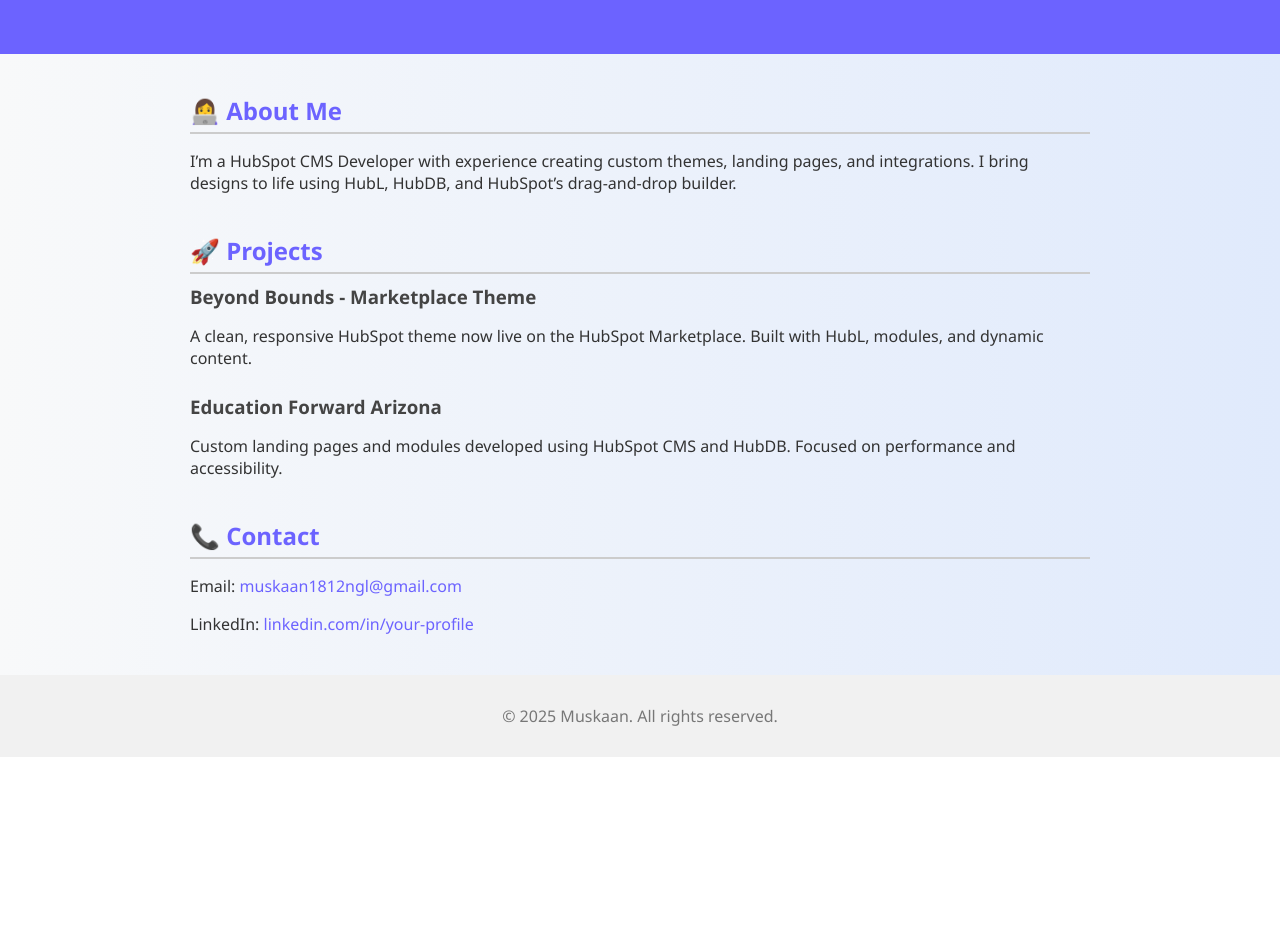
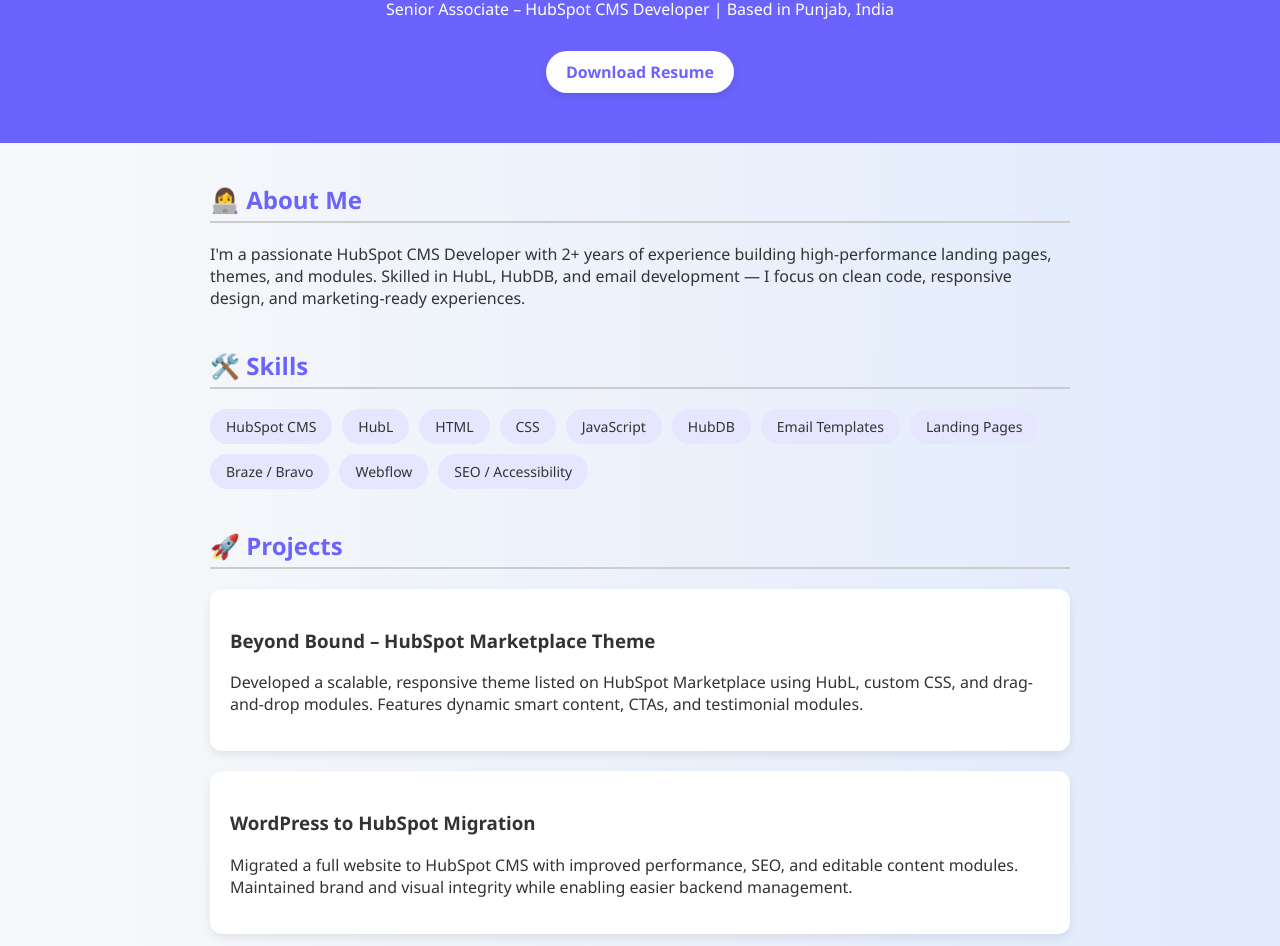
Before and after one commit to rockstar-m/rockstar-m.github.io, a plain HTML site: page index.html in a window 1280 px wide. Shown: the part 157-1103 px from the top of the page. Before the commit the page ends 914 px from the top, so only its background shows below. Drawn offline with Linux system fonts and the light colour scheme.

Commit message:
Update index.html

```diff
--- a/index.html
+++ b/index.html
@@ -2,18 +2,17 @@
 <html lang="en">
 <head>
   <meta charset="UTF-8" />
-  <meta name="viewport" content="width=device-width, initial-scale=1.0" />
+  <meta name="viewport" content="width=device-width, initial-scale=1.0"/>
   <title>Muskaan | HubSpot CMS Developer</title>
   <style>
+    * { box-sizing: border-box; }
     body {
       font-family: 'Segoe UI', sans-serif;
       margin: 0;
-      padding: 0;
       background: linear-gradient(to right, #f8f9fa, #e0eafc);
       color: #333;
       animation: fadeIn 1s ease-in-out;
     }
-
     header {
       background: #6c63ff;
       color: white;
@@ -21,93 +20,160 @@
       padding: 50px 20px;
       animation: slideDown 1s ease;
     }
-
+    header img {
+      width: 150px;
+      height: 150px;
+      border-radius: 50%;
+      object-fit: cover;
+      border: 5px solid white;
+      margin-bottom: 15px;
+    }
     header h1 {
-      font-size: 2.5rem;
+      font-size: 2.2rem;
       margin: 0;
     }
-
     header p {
-      font-size: 1.2rem;
+      font-size: 1rem;
       margin-top: 10px;
     }
-
+    .btn {
+      display: inline-block;
+      margin-top: 15px;
+      background: white;
+      color: #6c63ff;
+      padding: 10px 20px;
+      border-radius: 25px;
+      text-decoration: none;
+      font-weight: bold;
+      box-shadow: 0 4px 8px rgba(0,0,0,0.1);
+      transition: 0.3s ease;
+    }
+    .btn:hover {
+      background: #e0e0ff;
+    }
     section {
       max-width: 900px;
       margin: 40px auto;
       padding: 0 20px;
     }
-
     h2 {
       color: #6c63ff;
-      margin-bottom: 10px;
       border-bottom: 2px solid #ccc;
       padding-bottom: 5px;
+      margin-bottom: 20px;
       animation: fadeIn 1s ease;
     }
-
-    .project, .contact {
-      margin-bottom: 25px;
+    .project-card, .skills-list, .contact {
       animation: fadeInUp 1s ease;
     }
-
-    .project h3 {
-      margin: 0;
-      color: #444;
+    .project-card {
+      background: white;
+      border-radius: 12px;
+      padding: 20px;
+      margin-bottom: 20px;
+      box-shadow: 0 4px 10px rgba(0,0,0,0.08);
+      transition: transform 0.3s;
     }
-
+    .project-card:hover {
+      transform: translateY(-5px);
+    }
+    .skills-list {
+      display: flex;
+      flex-wrap: wrap;
+      gap: 10px;
+    }
+    .skill {
+      background: #e6e6ff;
+      padding: 8px 16px;
+      border-radius: 20px;
+      font-size: 14px;
+    }
     a {
       color: #6c63ff;
       text-decoration: none;
     }
-
     a:hover {
       text-decoration: underline;
     }
-
     footer {
       text-align: center;
       padding: 30px 0;
       background: #f1f1f1;
       color: #777;
     }
-
     @keyframes fadeIn {
-      from { opacity: 0 }
-      to { opacity: 1 }
+      from { opacity: 0; }
+      to { opacity: 1; }
     }
-
     @keyframes slideDown {
-      from { transform: translateY(-100px); opacity: 0 }
-      to { transform: translateY(0); opacity: 1 }
+      from { transform: translateY(-100px); opacity: 0; }
+      to { transform: translateY(0); opacity: 1; }
     }
-
     @keyframes fadeInUp {
-      from { transform: translateY(30px); opacity: 0 }
-      to { transform: translateY(0); opacity: 1 }
+      from { transform: translateY(30px); opacity: 0; }
+      to { transform: translateY(0); opacity: 1; }
+    }
+    @media (max-width: 600px) {
+      header img {
+        width: 100px;
+        height: 100px;
+      }
+      header h1 {
+        font-size: 1.8rem;
+      }
+      .btn {
+        font-size: 14px;
+        padding: 8px 16px;
+      }
     }
   </style>
 </head>
 <body>
   <header>
+    <img src="20241203_141522.jpg" alt="Muskaan">
     <h1>Muskaan</h1>
-    <p>HubSpot CMS Developer Portfolio</p>
+    <p>Senior Associate – HubSpot CMS Developer | Based in Punjab, India</p>
+    <a href="Muskaan%20Resume.pdf" class="btn" target="_blank">Download Resume</a>
   </header>
 
   <section>
     <h2>👩‍💻 About Me</h2>
-    <p>I’m a HubSpot CMS Developer with experience creating custom themes, landing pages, and integrations. I bring designs to life using HubL, HubDB, and HubSpot’s drag-and-drop builder.</p>
+    <p>I'm a passionate HubSpot CMS Developer with 2+ years of experience building high-performance landing pages, themes, and modules. Skilled in HubL, HubDB, and email development — I focus on clean code, responsive design, and marketing-ready experiences.</p>
+  </section>
+
+  <section>
+    <h2>🛠️ Skills</h2>
+    <div class="skills-list">
+      <span class="skill">HubSpot CMS</span>
+      <span class="skill">HubL</span>
+      <span class="skill">HTML</span>
+      <span class="skill">CSS</span>
+      <span class="skill">JavaScript</span>
+      <span class="skill">HubDB</span>
+      <span class="skill">Email Templates</span>
+      <span class="skill">Landing Pages</span>
+      <span class="skill">Braze / Bravo</span>
+      <span class="skill">Webflow</span>
+      <span class="skill">SEO / Accessibility</span>
+    </div>
   </section>
 
   <section>
     <h2>🚀 Projects</h2>
-    <div class="project">
-      <h3>Beyond Bounds - Marketplace Theme</h3>
-      <p>A clean, responsive HubSpot theme now live on the HubSpot Marketplace. Built with HubL, modules, and dynamic content.</p>
+
+    <div class="project-card">
+      <h3>Beyond Bound – HubSpot Marketplace Theme</h3>
+      <p>Developed a scalable, responsive theme listed on HubSpot Marketplace using HubL, custom CSS, and drag-and-drop modules. Features dynamic smart content, CTAs, and testimonial modules.</p>
     </div>
-    <div class="project">
-      <h3>Education Forward Arizona</h3>
-      <p>Custom landing pages and modules developed using HubSpot CMS and HubDB. Focused on performance and accessibility.</p>
+
+    <div class="project-card">
+      <h3>WordPress to HubSpot Migration</h3>
+      <p>Migrated a full website to HubSpot CMS with improved performance, SEO, and editable content modules. Maintained brand and visual integrity while enabling easier backend management.</p>
+    </div>
+
+    <div class="project-card">
+      <h3>Responsive Email Campaigns (Braze / HubSpot)</h3>
+      <p>Built email templates using Braze’s Liquid logic and HubSpot. Increased engagement rates by optimizing code, content targeting, and template structure.</p>
     </div>
   </section>
 
@@ -115,7 +181,7 @@
     <h2>📞 Contact</h2>
     <div class="contact">
       <p>Email: <a href="mailto:muskaan1812ngl@gmail.com">muskaan1812ngl@gmail.com</a></p>
-      <p>LinkedIn: <a href="https://linkedin.com/in/your-profile" target="_blank">linkedin.com/in/your-profile</a></p>
+      <p>LinkedIn: <a href="https://www.linkedin.com/in/muskaan-muskaan-2246161b4" target="_blank">linkedin.com/in/muskaan-muskaan-2246161b4</a></p>
     </div>
   </section>
 
```
